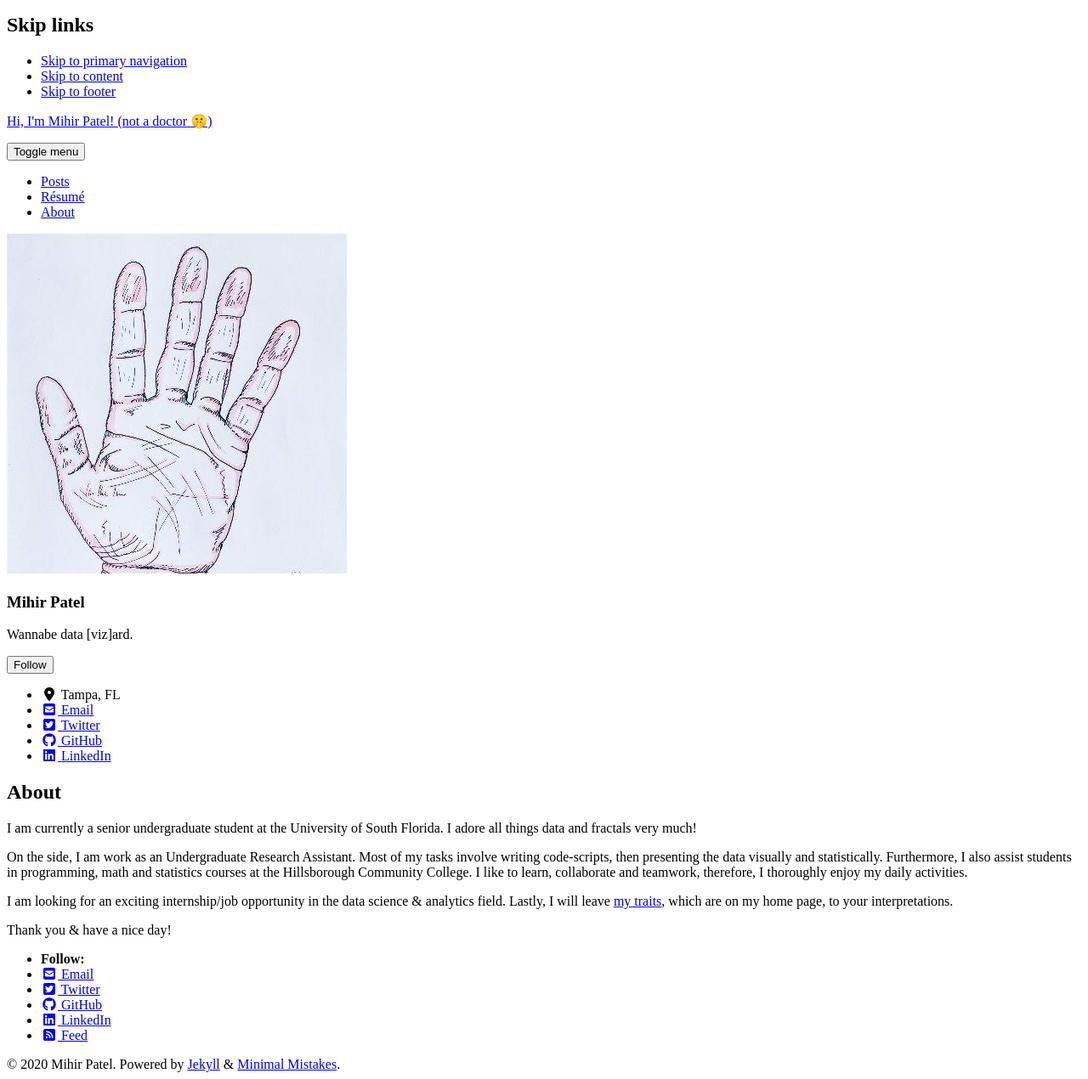
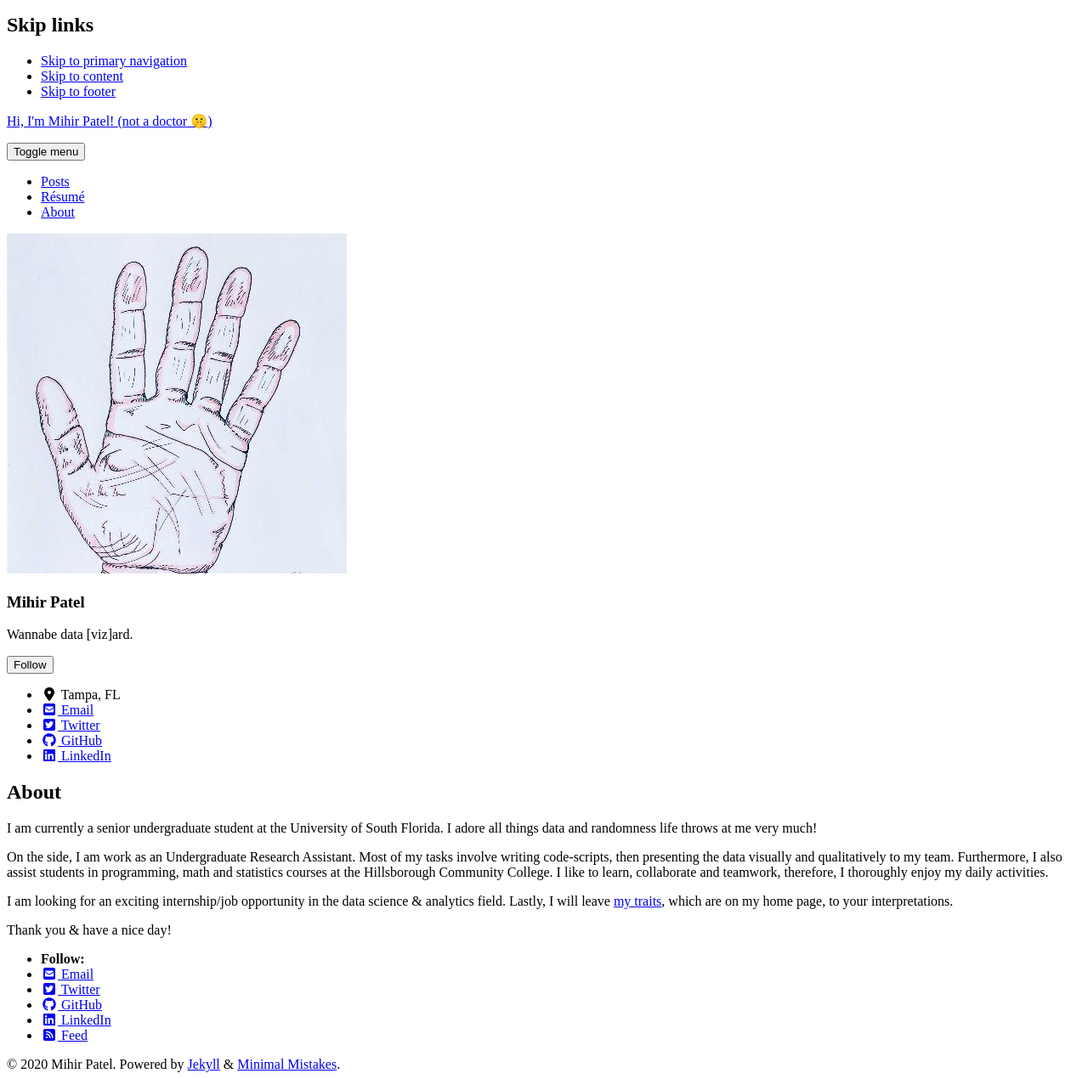
Before and after one commit to mihirp161/mihirp161.github.io, a Jekyll site: the page built from _pages/about.md, in a window 1280 px wide, cut to the strip 112-1382 px from the top of the page. Shown: the whole strip at 85% size. Built offline with Jekyll 4.4.1, drawn with Linux system fonts in a browser that asks for light colours; cached includes are drawn as plain includes; nearby versions of some CDN libraries.

Commit message:
Update about.md

```diff
--- a/_pages/about.md
+++ b/_pages/about.md
@@ -3,9 +3,9 @@
 permalink: /about/
 header:
 ---
-I am currently a senior undergraduate student at the University of South Florida. I adore all things data and fractals very much!
+I am currently a senior undergraduate student at the University of South Florida. I adore all things data and randomness life throws at me very much!
 
-On the side, I am work as an Undergraduate Research Assistant. Most of my tasks involve writing code-scripts, then presenting the data visually and statistically. Furthermore, I also assist students in programming, math and statistics courses at the Hillsborough Community College. I like to learn, collaborate and teamwork, therefore, I thoroughly enjoy my daily activities.
+On the side, I am work as an Undergraduate Research Assistant. Most of my tasks involve writing code-scripts, then presenting the data visually and qualitatively to my team. Furthermore, I also assist students in programming, math and statistics courses at the Hillsborough Community College. I like to learn, collaborate and teamwork, therefore, I thoroughly enjoy my daily activities.
 
 I am looking for an exciting internship/job opportunity in the data science & analytics field. Lastly, I will leave [my traits](https://opendatasurgeon.github.io/), which are on my home page, to your interpretations.
 
```
